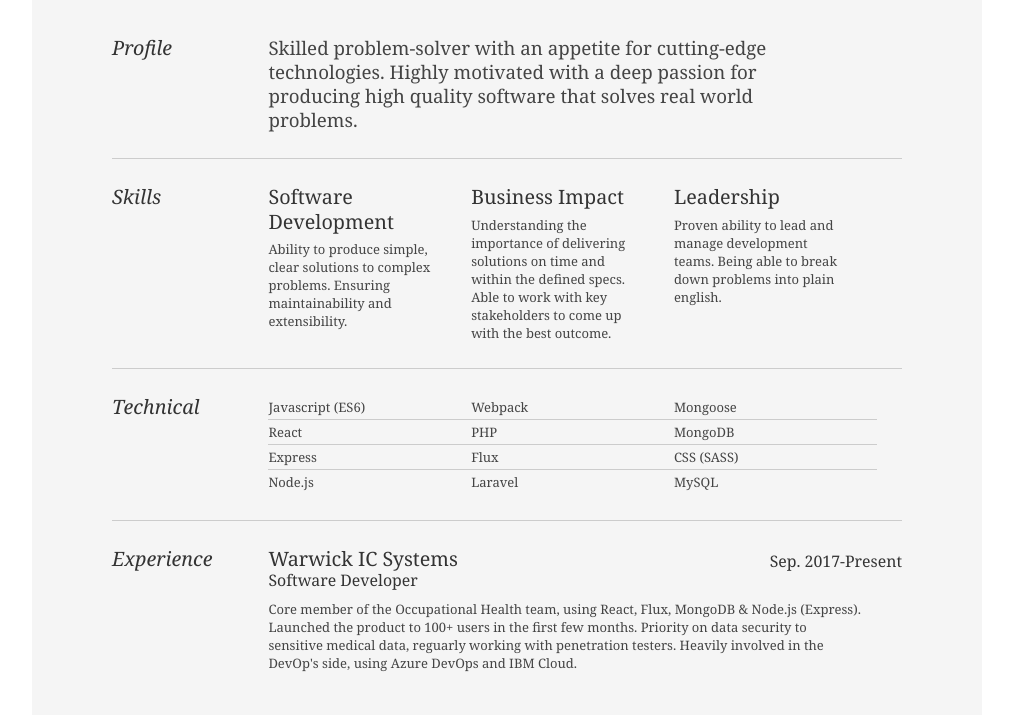
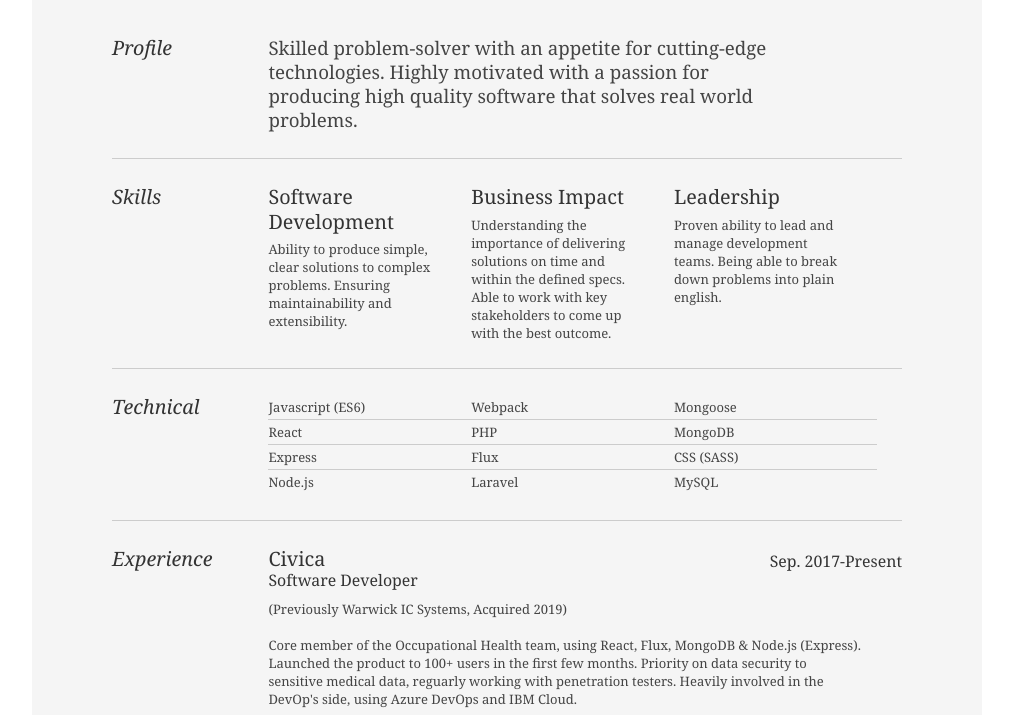
Before and after one commit to connorjburton/connorburton.com, a plain HTML site: page public/index.html in a window 1280 px wide. Shown: the part 237-952 px from the top of the page, without its empty margins (133-1146 px from the left). Drawn offline with Linux system fonts and the light colour scheme.

Commit message:
updating current job to reflect acquisition

```diff
--- a/public/index.html
+++ b/public/index.html
@@ -44,7 +44,7 @@
 						</div>
 						<div class="yui-u">
 							<p class="enlarge">
-								Skilled problem-solver with an appetite for cutting-edge technologies. Highly motivated with a deep passion for producing high quality software that solves real world problems.
+								Skilled problem-solver with an appetite for cutting-edge technologies. Highly motivated with a passion for producing high quality software that solves real world problems.
 							</p>
 						</div>
 					</div><!--// .yui-gf -->
@@ -109,10 +109,10 @@
 						<div class="yui-u">
 
 							<div class="job">
-								<h2>Warwick IC Systems</h2>
+								<h2>Civica</h2>
 								<h3>Software Developer</h3>
 								<h4>Sep. 2017-Present</h4>
-								<p>Core member of the Occupational Health team, using React, Flux, MongoDB & Node.js (Express). Launched the product to 100+ users in the first few months. Priority on data security to sensitive medical data, reguarly working with penetration testers. Heavily involved in the DevOp's side, using Azure DevOps and IBM Cloud. </p>
+								<p>(Previously Warwick IC Systems, Acquired 2019)<br /><br />Core member of the Occupational Health team, using React, Flux, MongoDB & Node.js (Express). Launched the product to 100+ users in the first few months. Priority on data security to sensitive medical data, reguarly working with penetration testers. Heavily involved in the DevOp's side, using Azure DevOps and IBM Cloud. </p>
 							</div>
 
 							<div class="job">
```
